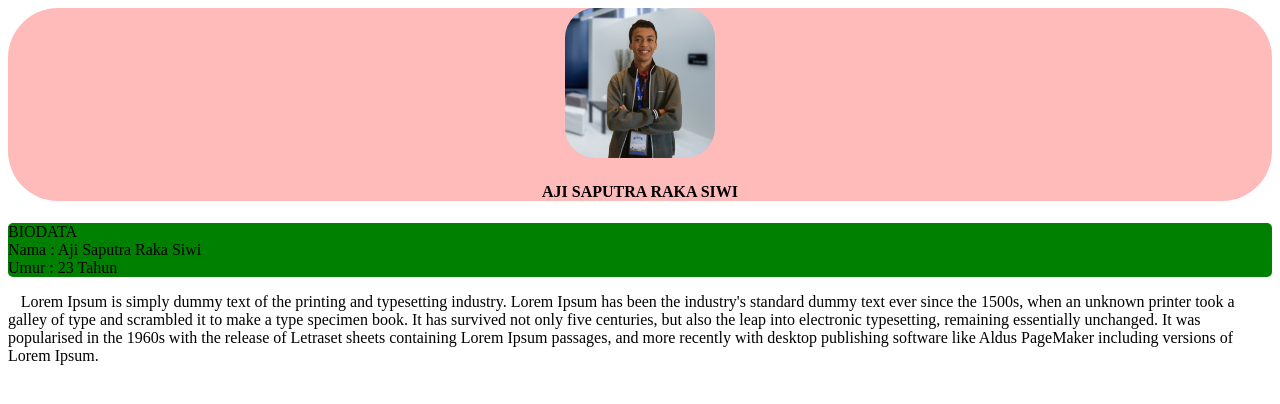
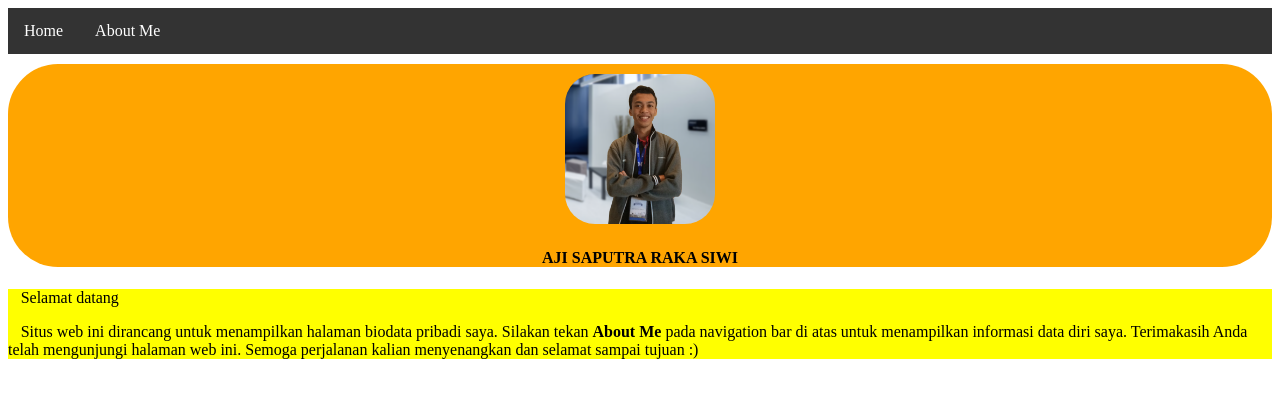
Before and after one commit to Ajisaputrars/Dicoding-Web-Fundamental-Submission, a plain HTML site: page index.html in a window 1280 px wide. Drawn offline with Linux system fonts and the light colour scheme.

Commit message:
Submission Version 1

```diff
--- a/index.html
+++ b/index.html
@@ -1,26 +1,25 @@
 <!DOCTYPE html>
 <html>
 <head>
-	<title> Aji Saputra Raka Siwi</title>
+	<title> Home</title>
 	<link rel="stylesheet" href="style.css">
 </head>
 <body>
+	<div class="nav">
+		<ul>
+			<li><a href="index.html">Home</a></li>
+			<li><a href="about.html">About Me</a></li>
+		</ul>
+	</div>
+
 	<div class="photo">
 		<img src="photo.png" alt="aji">
 		<h4>
 			Aji Saputra Raka Siwi
 		</h4>
 	</div>
-	<div class="bio">
-		<p>
-			<span>Biodata</span>
-			Nama   : Aji Saputra Raka Siwi <br>
-			Umur   : 23 Tahun
-		</p>
-	</div>
 	<div class="desc">
-		<p>Lorem Ipsum is simply dummy text of the printing and typesetting industry. Lorem Ipsum has been the industry's standard dummy text ever since the 1500s, when an unknown printer took a galley of type and scrambled it to make a type specimen book. It has survived not only five centuries, but also the leap into electronic typesetting, remaining essentially unchanged. It was popularised in the 1960s with the release of Letraset sheets containing Lorem Ipsum passages, and more recently with desktop publishing software like Aldus PageMaker including versions of Lorem Ipsum.</p>
-	</div>
-
+		<p>Selamat datang </p>
+		<p>Situs web ini dirancang untuk menampilkan halaman biodata pribadi saya. Silakan tekan <b> About Me </b> pada navigation bar di atas untuk menampilkan informasi data diri saya. Terimakasih Anda telah mengunjungi halaman web ini. Semoga perjalanan kalian menyenangkan dan selamat sampai tujuan :) </p>
 </body>
 </html>
--- a/style.css
+++ b/style.css
@@ -7,13 +7,17 @@ img {
   height: 150px;
   weight: 125px;
   border-radius: 30px;
+  margin-top: 10px;
 
 }
+
 .photo{
-  background-color: #FFBABA;
+  /*background-color: #FFBABA;*/
+  background-color: orange;
   /*max-width: 80%;*/
   border-radius: 50px;
   text-align: center;
+  margin-top: 10px;
 }
 .bio p span {
   text-transform: uppercase;
@@ -21,13 +25,37 @@ img {
 }
 
 .bio p{
-  background-color: green;
+  background-color: lightblue;
     border-radius: 5px;
 
 }
 .desc{
   text-indent: 1%;
   /*max-width: 80%;*/
-  background-color: #FF7B7B
+  background-color: yellow;
+  color: black;
+}
+
+ul {
+  list-style-type: none;
+  margin: 0;
+  padding: 0;
+  overflow: hidden;
+  background-color: #333;
+}
+
+li {
+  float: left;
+}
+
+li a {
+  display: block;
   color: white;
+  text-align: center;
+  padding: 14px 16px;
+  text-decoration: none;
 }
+
+li a:hover {
+  background-color: orange;
+}
```
Also changed, not shown: about.html (added, +32 -0 lines), contact.html (added).
